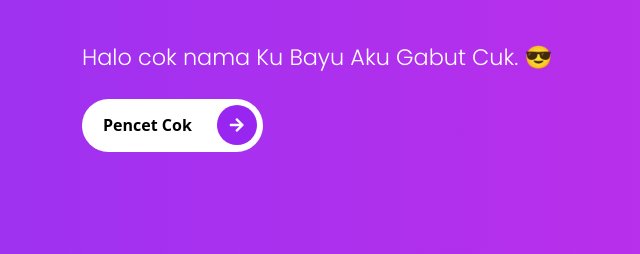
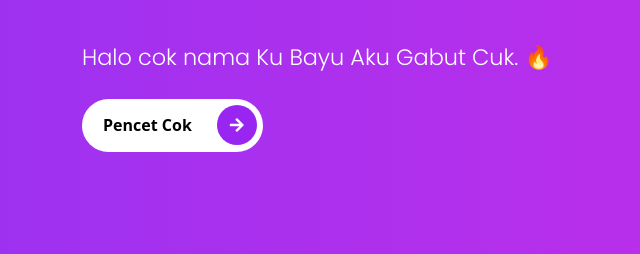
Before and after one commit to erlang1204/portfolio, a website: page index.html in a window 1280 px wide. Shown: the part 379-633 px from the top of the page, 0-640 px from the left. Drawn offline with nearby package versions, Linux system fonts and the light colour scheme; files that its build step writes are made by us from their sources.

Commit message:
tes lgiii 3

```diff
--- a/index.html
+++ b/index.html
@@ -60,7 +60,7 @@
           <span class="display-2--intro">Hey!, I'm Bayu
           </span>
           <span class="display-2--description lh-base">
-            Halo cok nama Ku Bayu Aku Gabut Cuk. 😎
+            Halo cok nama Ku Bayu Aku Gabut Cuk. 🔥
           </span>
 
         </h1>
```
